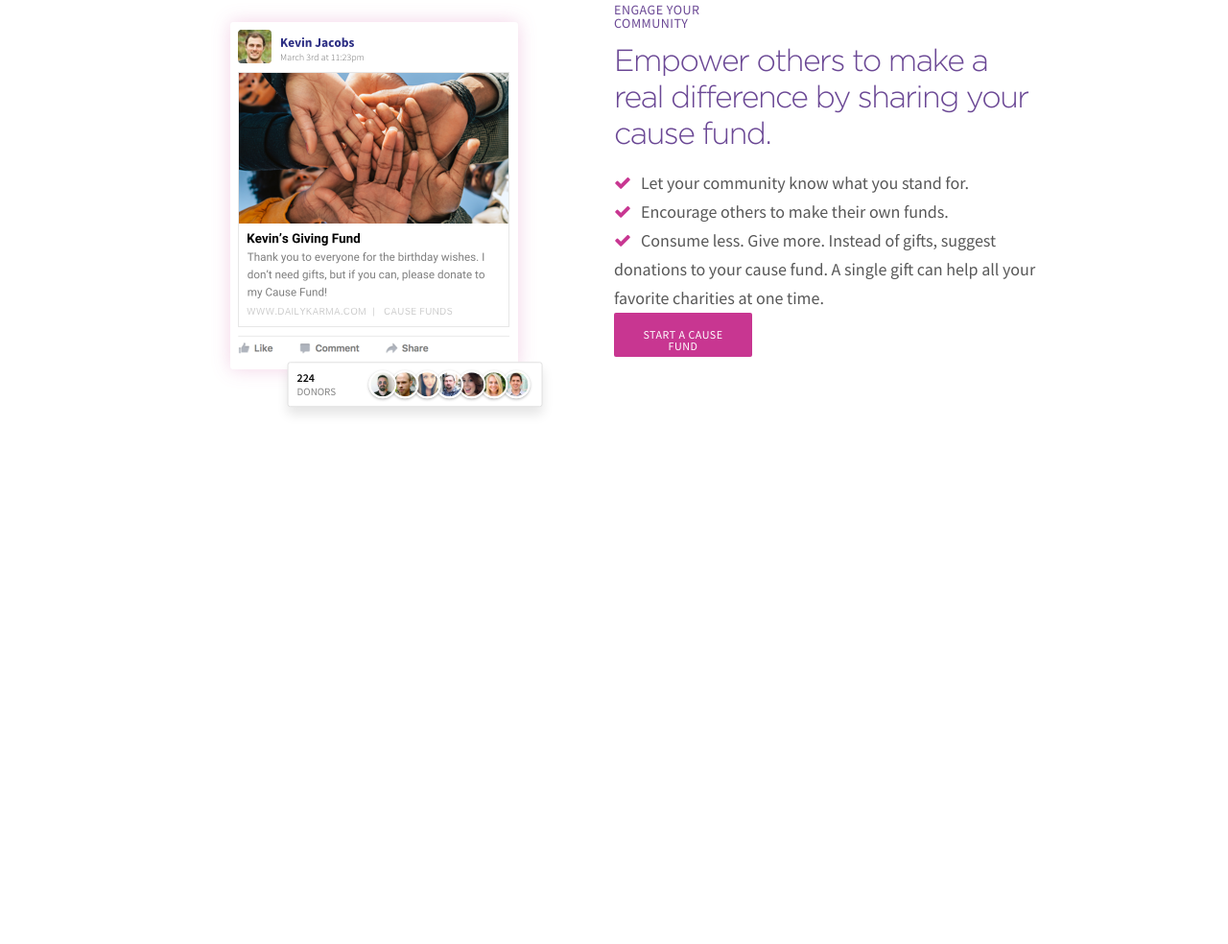
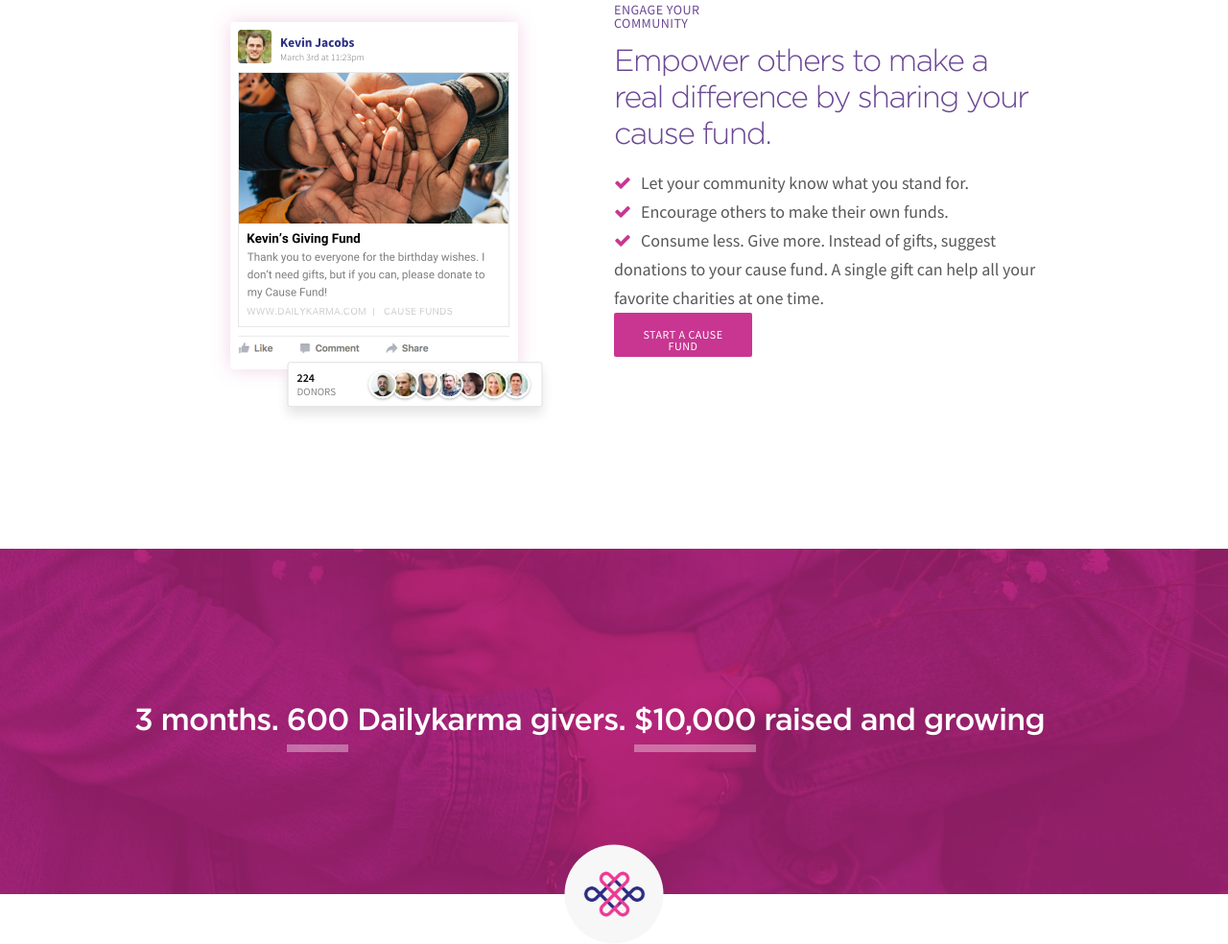
Before and after one commit to vasilkotsev/dailykarma, a plain HTML site: page index.html in a window 1280 px wide. Shown: the part 1472-2456 px from the top of the page at 96% size. Before the commit the page ends 2044 px from the top, so only its background shows below. Drawn offline with nearby package versions, Linux system fonts and the light colour scheme.

Commit message:
Add statistic-section

```diff
--- a/assets/styles/styles.scss
+++ b/assets/styles/styles.scss
@@ -413,6 +413,50 @@ h3 {
 }
 
 
+/* Statistic-section styles */
+
+#statistic-section {
+    background: url("../images/CF_home_partners.jpg") no-repeat center;
+    padding: 150px 0;
+    position: relative;
+
+    p {
+        font-family: "Gotham Medium";
+        color: $primary-color;
+        font-size: 2rem;
+        letter-spacing: -0.9px;
+        line-height: 1.9;
+
+        span {
+            border-bottom: 8px solid rgba(255,255,255,0.35);
+            padding-bottom: 10px;
+        }
+    }
+
+    .logo-badge-holder {
+        display: flex;
+        width: 103px;
+        height: 103px;
+        background-color: #F7F7F7;
+        border-radius: 50%;
+        margin: auto;
+        position: absolute;
+        left: 50%;
+        top: 100%;
+        transform: translate(-50%,-50%);
+
+        .logo-badge {
+            height: 47px;
+            width: 64px;
+            margin: auto;
+        }
+    }
+
+
+
+
+}
+
 /* MEDIA QUERIES*/
 
 @media all and (max-width: 1200px) {
@@ -587,6 +631,20 @@ h3 {
             }
         }
     }
+
+    #statistic-section {
+        padding: 100px 0;
+
+        .logo-badge-holder {
+            width: 50px;
+            height: 50px;
+
+            .logo-badge {
+                height: auto;
+                width: 35px;
+            }
+        }
+    }
 }
 
 
--- a/index.html
+++ b/index.html
@@ -164,6 +164,15 @@
 
 			</div>
 		</section>
+		<section id="statistic-section">
+			<div class="content-wrapper">
+				<p>3 months. <span>600</span> Dailykarma givers. <span>$10,000</span> raised and growing</p>
+				<div class="logo-badge-holder">
+					<img class="logo-badge" src="assets/images/home-logo-badge.png" alt="Home logo badge">
+				</div>
+			</div>
+
+		</section>
 
 
 
```
Also changed, not shown: assets/images/CF_home_partners.jpg (added), assets/images/home-logo-badge.png (added), assets/styles/styles.css, assets/styles/styles.min.css.
